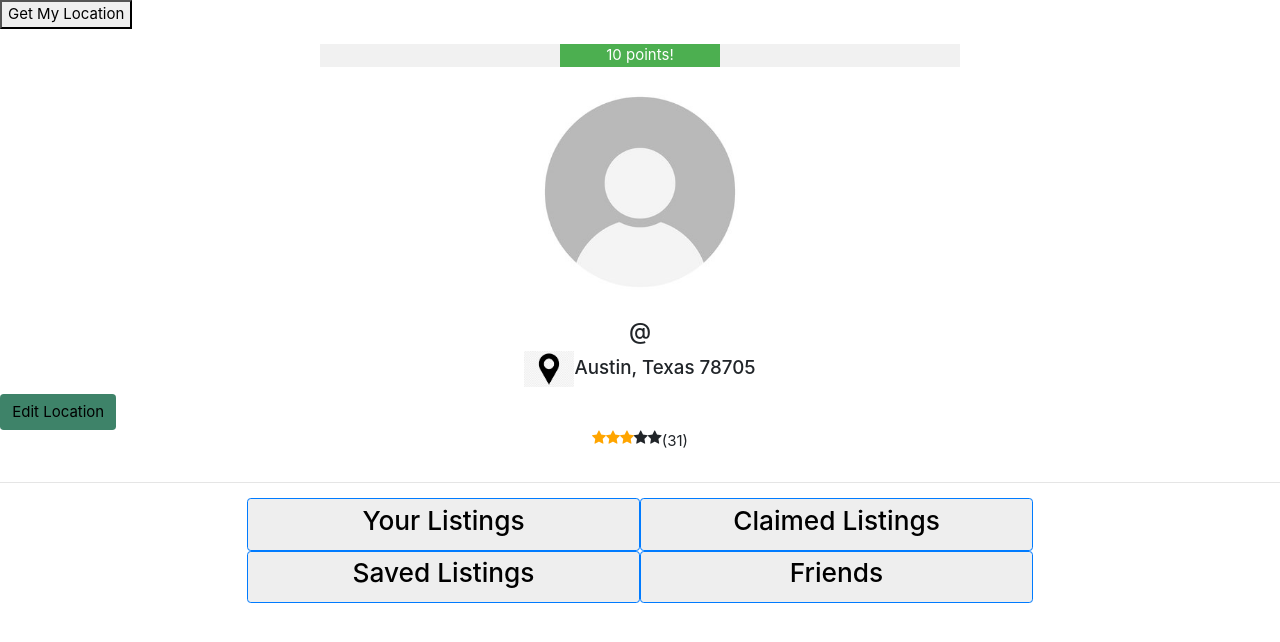
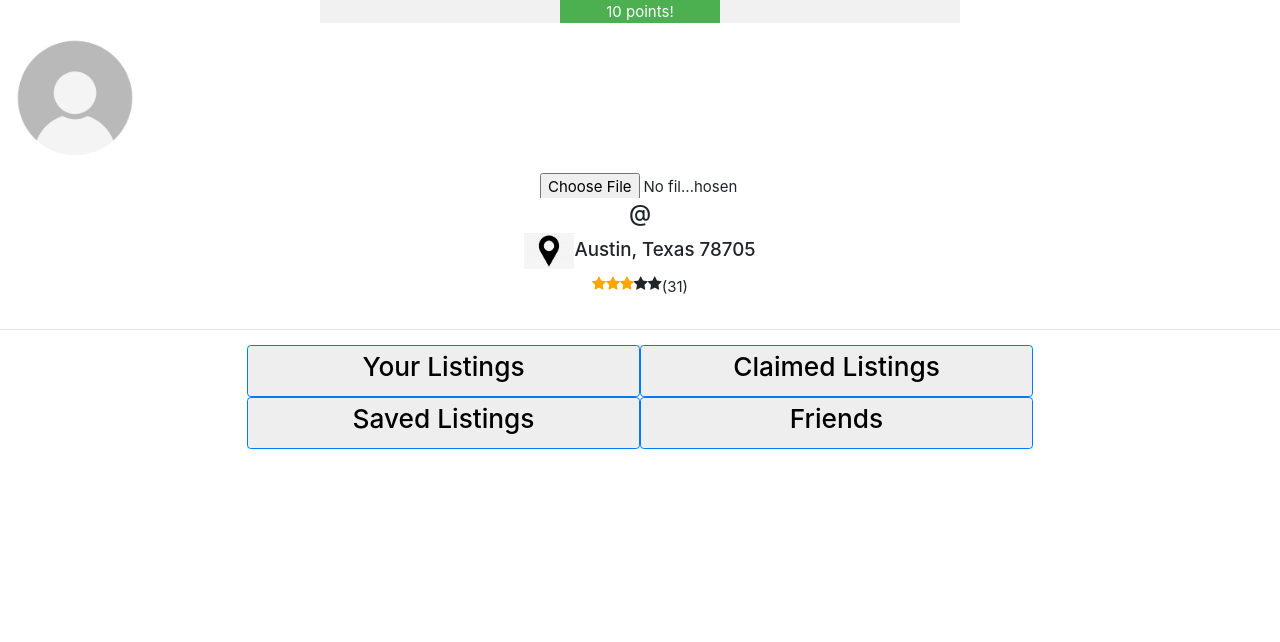
Before and after one commit to rutvi-s2/FinalProj, a Django app: template coloring/templates/coloring/profile.html in a window 1280 px wide. Shown: the part 135-777 px from the top of the page. Run offline with Django 3.2, Linux system fonts and the light colour scheme; the template is opened without the code that fills it, so the values that code supplies are empty; some libraries are stand-ins or nearby versions; some web fonts are replaced.

Commit message:
progress on profile.html upload profile pic

```diff
--- a/coloring/templates/coloring/profile.html
+++ b/coloring/templates/coloring/profile.html
@@ -76,6 +76,50 @@
          /*     #myCanvas {
          border: 1px solid black;
          } */
+
+ #imageUpload
+{
+    display: none;
+}
+
+#profileImage
+{
+    cursor: pointer;
+    display: block;
+  margin-left: auto;
+  margin-right: auto;
+  width: 50%;
+}
+        .profile-pic {
+         text-align: center;
+        }
+        .center {
+  display: block;
+  margin-left: auto;
+  margin-right: auto;
+  width: 50%;
+}
+
+#profile-container {
+    width: 150px;
+    height: 150px;
+    overflow: hidden;
+    -webkit-border-radius: 50%;
+    -moz-border-radius: 50%;
+    -ms-border-radius: 50%;
+    -o-border-radius: 50%;
+    border-radius: 50%;
+}
+
+#profile-container img {
+    width: 150px;
+    height: 150px;
+
+}
+
+
+
+
       </style>
    </head>
    <body>
@@ -114,12 +158,31 @@
 
      <!-- testing location things
 
+
       <h3><center>your impact!</center></h3>
 <!--       <h3><center>impact bar here</center></h3> -->
 
-     <p><button onclick="getLocation()">Get My Location</button></p>
+<!--      <div>Click the upload icon below to upload a file.</div>
+   <div class="image-upload">
+    <label for="file-input">
+        <img src="/static/coloring/images/profilepic.jpg"/>
+    </label>
+
+    <input id="file-input" type="file"/>
+</div> -->
+<!--      <label for="fileField"><img src="/static/coloring/images/profilepic.jpg" height="100px" width="100px"></label>
+
+<input type="file" id="fileField" name="file" accept="image/*" hidden="true"> -->
+<script src="https://ajax.googleapis.com/ajax/libs/jquery/2.1.1/jquery.min.js"></script>
+<!-- <div id="profile-container">
+   <image id="profileImage" src="/static/coloring/images/profilepic.jpg" />
+</div>
+<input id="imageUpload" type="file"
+       name="profile_photo" placeholder="Photo" required="" capture> -->
+
+<!--      <p><button onclick="getLocation()">Get My Location</button></p>
 <p id="demo"></p>
-<script src="https://maps.google.com/maps/api/js?key=AIzaSyCotBuEQ9RiD3kJg6II8gpONO37vLJThqQ"></script>
+<script src="https://maps.google.com/maps/api/js?key=AIzaSyCotBuEQ9RiD3kJg6II8gpONO37vLJThqQ"></script> -->
 
 
      <center>
@@ -127,15 +190,20 @@
         <div class="w3-container w3-green w3-center" style="width:25%">10 points!</div>
       </div>
        </center>
-      <img src="/static/coloring/images/profilepic.jpg" alt="profilepic" style="width:250px" class="center">
-
-
+<!--       <img src="/static/coloring/images/profilepic.jpg" alt="profilepic" style="width:250px" class="center"> -->
+<div class="profile-pic">
+<div id="profile-container">
+   <image id="profileImage" src="/static/coloring/images/profilepic.jpg" />
+</div>
+<input id="imageUpload" type="file"
+       name="profile_photo" placeholder="Photo" required="" capture>
+</div>
 
 
       <h4><center><span id="username">@{{ user.username }}</span></center></h4>
 
       <h5><center><img src="/static/coloring/images/location.png" alt="location" style="width:50px">Austin, Texas 78705</center></h5>
-     <button class="btn btn-large" style="background-color: #3e8369;" id="add">Edit Location</button>
+<!--      <button class="btn btn-large" style="background-color: #3e8369;" id="add">Edit Location</button> -->
 
     <div class="row">
       <span class="fa fa-star checked"></span>
@@ -177,6 +245,28 @@
 
 
       <script>
+$("#profileImage").click(function(e) {
+    $("#imageUpload").click();
+});
+
+function fasterPreview( uploader ) {
+    if ( uploader.files && uploader.files[0] ){
+          $('#profileImage').attr('src',
+             window.URL.createObjectURL(uploader.files[0]) );
+    }
+}
+
+$("#imageUpload").change(function(){
+    fasterPreview( this );
+});
+
+    const fileSelector = document.getElementById('imageUpload');
+  fileSelector.addEventListener('change', (event) => {
+    const fileList = event.target.files;
+    console.log(fileList);
+  });
+
+
         var x=document.getElementById("demo");
           function getLocation(){
     if (navigator.geolocation){
```
Also changed, not shown: db.sqlite3.
